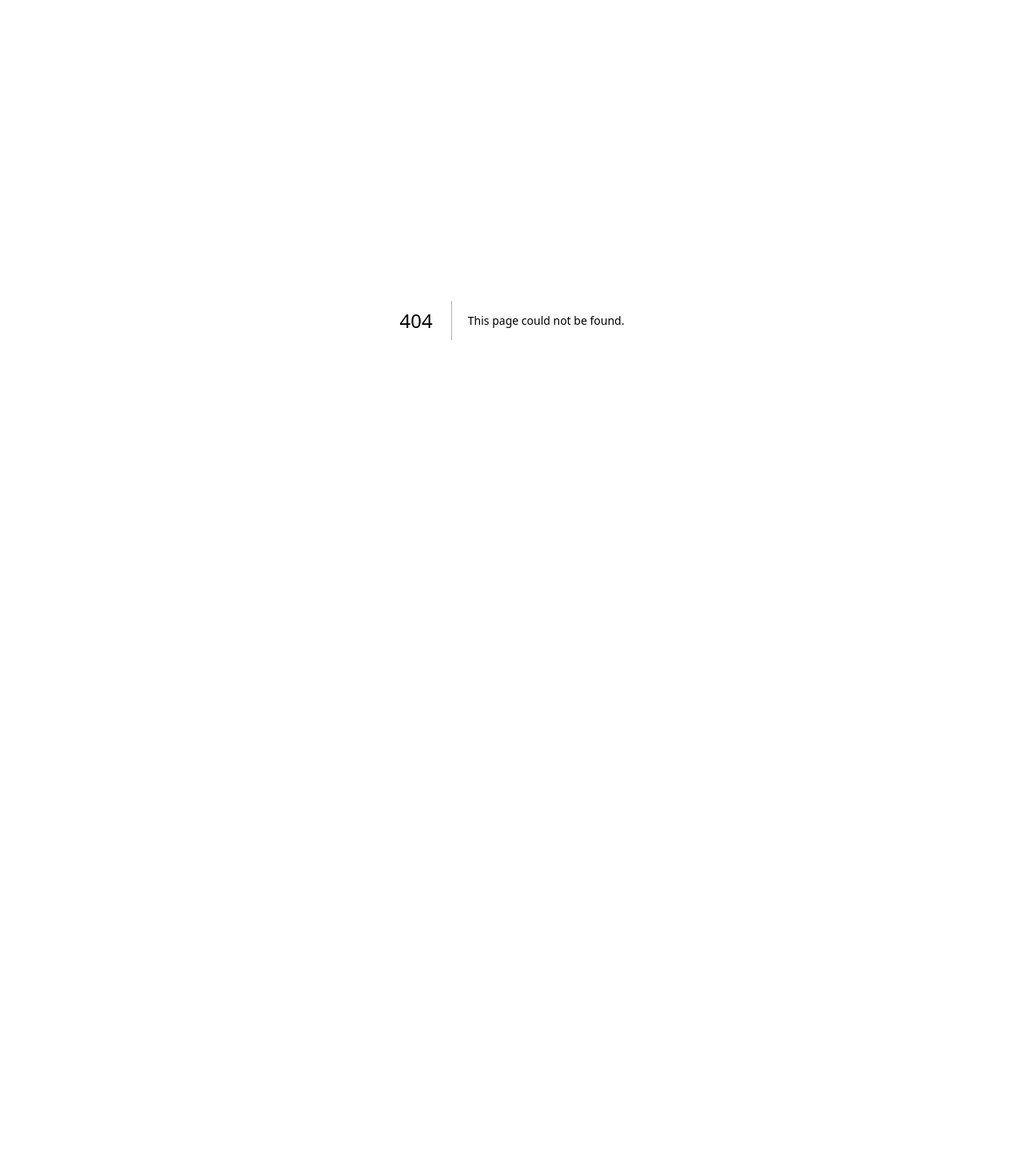
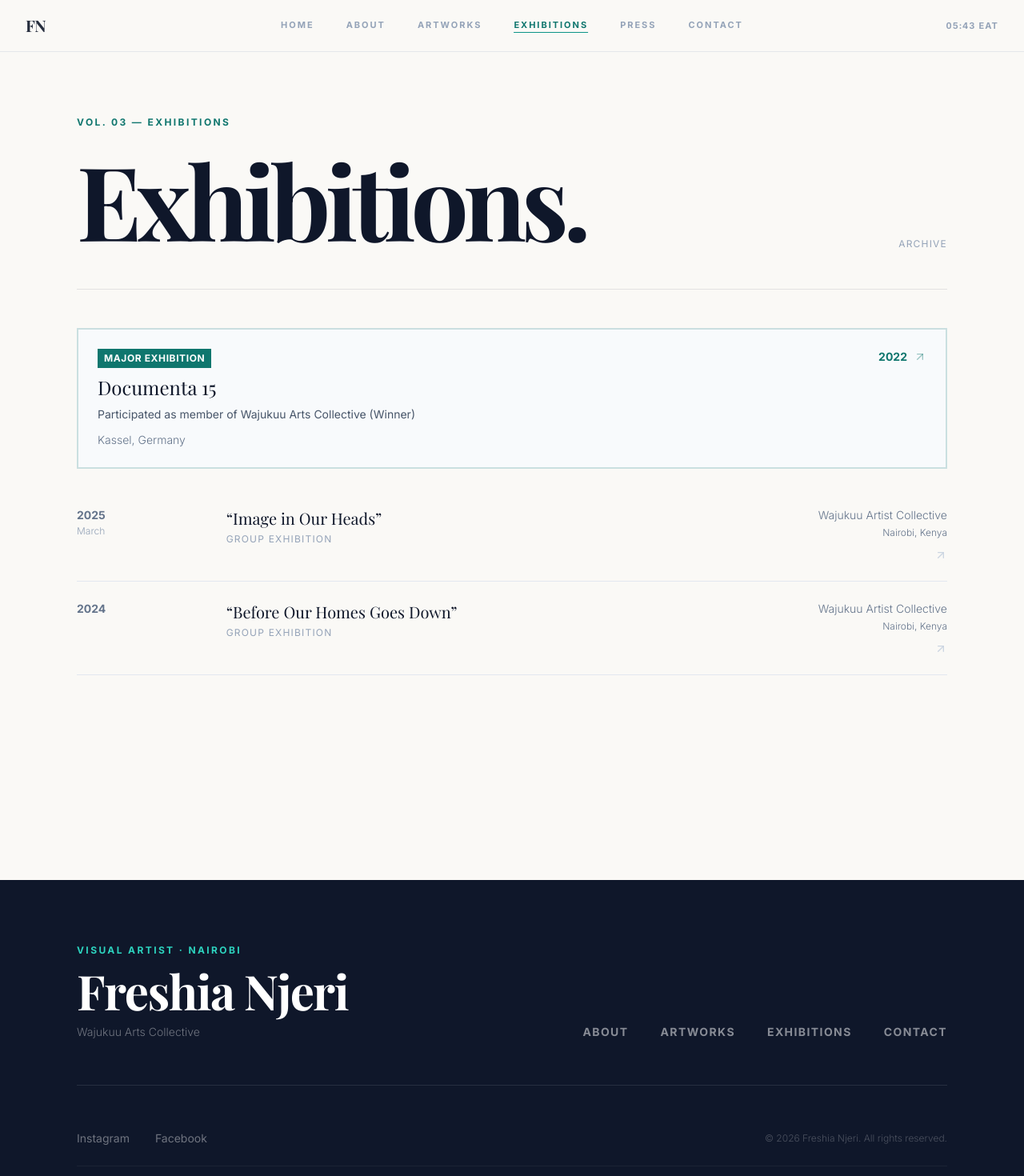
Before and after one commit to IGNER-Coder/freshia-portfolio, a Next.js app: page /exhibitions in a window 1280 px wide. Before the commit this address had no page. Shown: the top 1470 px of the page at 80% size. Before the commit the page ends 800 px from the top, so only its background shows below. Built offline with nearby package versions, Linux system fonts and the light colour scheme; a web font is replaced by a local one.

Commit message:
feat: move exhibitions to dedicated page and update socials

```diff
--- a/src/app/(site)/about/page.jsx
+++ b/src/app/(site)/about/page.jsx
@@ -2,7 +2,6 @@ import AboutMasthead from '../../components/about/AboutMasthead';
 import AchievementBanner from '../../components/about/AchievementBanner';
 import ArtistBiography from '../../components/about/ArtistBiography';
 import CommunityEducation from '../../components/about/CommunityEducation';
-import ExhibitionsList from '../../components/about/ExhibitionsList';
 import PublicationsList from '../../components/about/PublicationsList';
 
 export const metadata = {
@@ -29,8 +28,7 @@ export default function AboutPage() {
         {/* COMMUNITY IMPACT SECTION */}
         <CommunityEducation />
 
-        {/* RECOGNITION & EXHIBITIONS */}
-        <ExhibitionsList />
+        {/* RECOGNITION & EXHIBITIONS - Moved to own page */}
 
         {/* PRESS & PUBLICATIONS */}
         <PublicationsList />
--- /dev/null
+++ b/src/app/(site)/exhibitions/page.jsx
@@ -0,0 +1,33 @@
+import ExhibitionsList from '../../components/about/ExhibitionsList';
+
+export const metadata = {
+  title: 'Exhibitions | Freshia Njeri',
+  description: 'Archive of past and upcoming exhibitions by visual artist Freshia Njeri.',
+};
+
+export default function ExhibitionsPage() {
+  return (
+    <div className="min-h-screen bg-[#FAF9F6] text-slate-900 selection:bg-teal-700 selection:text-white pb-32">
+      {/* MASTHEAD */}
+      <header className="px-6 pt-20 pb-12 md:px-16 lg:px-24">
+        <div className="max-w-7xl mx-auto flex flex-col md:flex-row md:items-end justify-between gap-8 border-b border-slate-900/10 pb-12">
+          <div>
+            <p className="font-sans text-xs font-bold uppercase tracking-[0.2em] text-teal-700 mb-6">
+              Vol. 03 — Exhibitions
+            </p>
+            <h1 className="font-serif text-6xl md:text-8xl lg:text-9xl font-bold tracking-tighter leading-none">
+              Exhibitions.
+            </h1>
+          </div>
+          <p className="font-sans text-xs text-slate-400 tracking-widest uppercase self-end">
+            Archive
+          </p>
+        </div>
+      </header>
+
+      <main className="max-w-7xl mx-auto px-6 md:px-16 lg:px-24">
+        <ExhibitionsList />
+      </main>
+    </div>
+  );
+}
--- a/src/app/components/Footer.jsx
+++ b/src/app/components/Footer.jsx
@@ -9,6 +9,7 @@ export default function Footer() {
   const navLinks = [
     { label: 'About', href: '/about' },
     { label: 'Artworks', href: '/artworks' },
+    { label: 'Exhibitions', href: '/exhibitions' },
     { label: 'Contact', href: '/contact' },
   ]
 
--- a/src/app/components/GlobalNav.jsx
+++ b/src/app/components/GlobalNav.jsx
@@ -259,6 +259,7 @@ export default function GlobalNav({ theme = 'light', variant = 'homepage' }) {
     { label: 'Home',         href: '/' },
     { label: 'About',        href: '/about' },
     { label: 'Artworks',     href: '/artworks' },
+    { label: 'Exhibitions',  href: '/exhibitions' },
     { label: 'Press',        href: '/publications' },
     { label: 'Contact',      href: '/contact' },
   ]
--- a/src/app/components/about/ExhibitionsList.jsx
+++ b/src/app/components/about/ExhibitionsList.jsx
@@ -3,11 +3,6 @@ import { ArrowUpRight } from 'lucide-react';
 export default function ExhibitionsList() {
   return (
     <section className="mb-32">
-      <div className="flex items-baseline justify-between mb-12 border-b-2 border-slate-900/20 pb-4">
-        <h3 className="font-serif text-4xl md:text-5xl">Recognition &amp; Exhibitions</h3>
-        <span className="font-sans text-xs uppercase tracking-widest text-slate-400">Archive</span>
-      </div>
-
       <div className="flex flex-col">
         {/* Documenta - Featured */}
         <a
--- a/src/app/lib/socials.js
+++ b/src/app/lib/socials.js
@@ -4,5 +4,5 @@
  */
 export const socialLinks = [
   { name: 'Instagram', href: 'https://www.instagram.com/fwnjeri/' },
-  { name: 'Facebook',  href: 'https://www.facebook.com/freshianjeri' },
+  { name: 'Facebook',  href: 'https://www.facebook.com/fletcher.njeri' },
 ];
```
